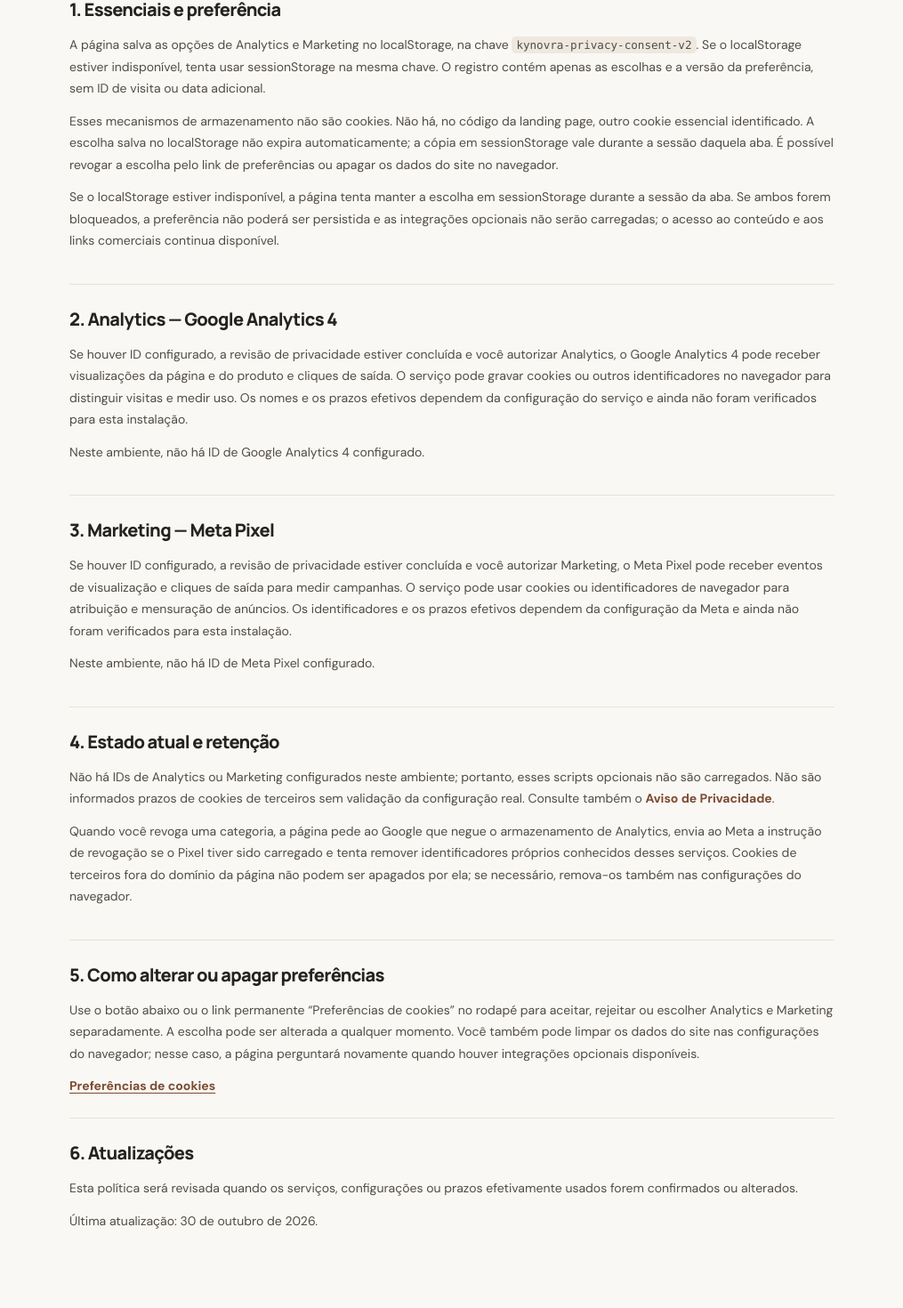
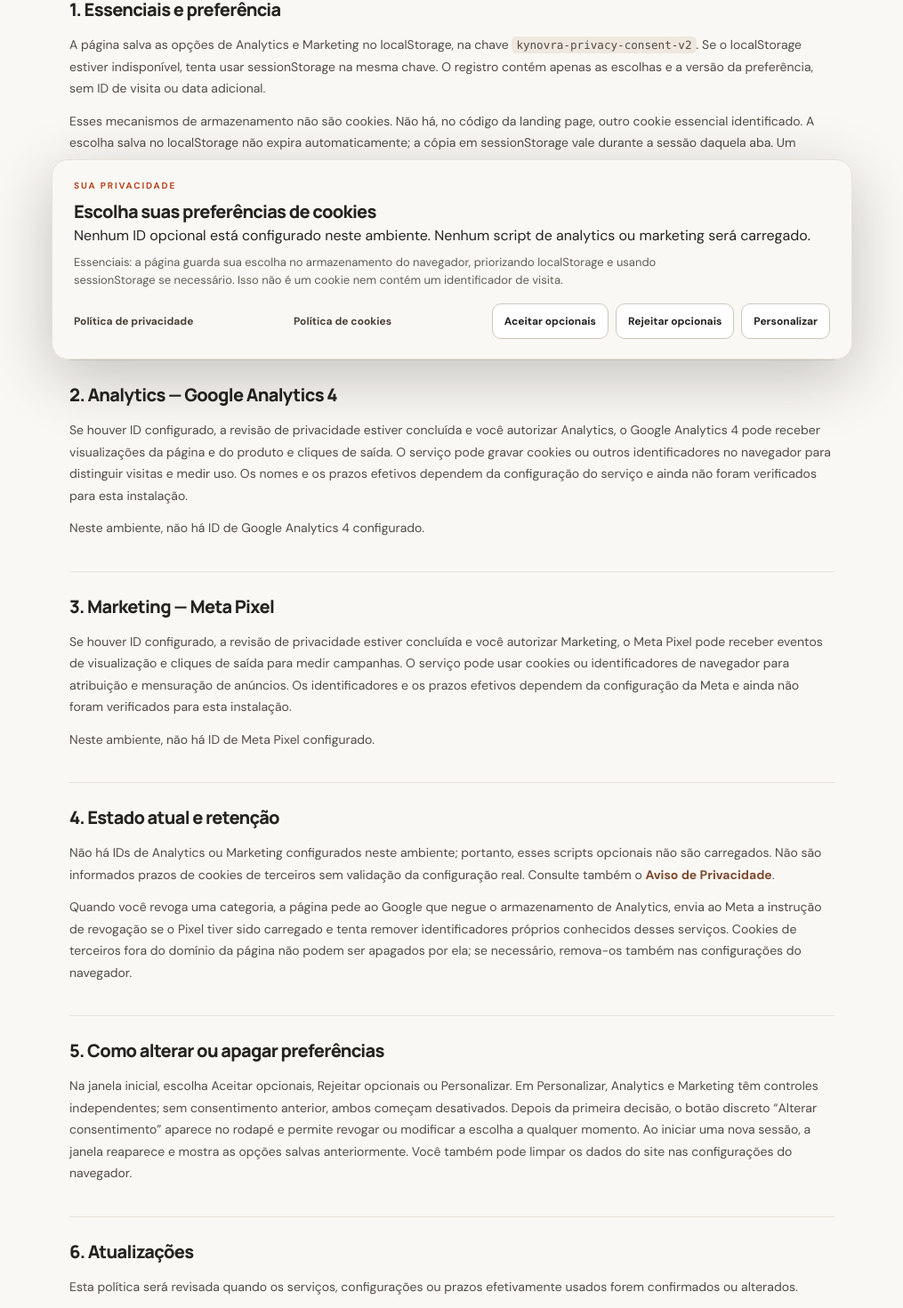
Before and after one commit to Zas-Victor/jogo-de-panelas-tramontina-turim-4-pecas, a Next.js app: page /cookies in a window 1280 px wide. Shown: the part 376-1846 px from the top of the page at 89% size, without its empty margins (132-1147 px from the left). Built offline with nearby package versions, Linux system fonts and the light colour scheme; no server answers.

Commit message:
feat: add session-aware cookie consent

```diff
--- a/src/app/cookies/page.tsx
+++ b/src/app/cookies/page.tsx
@@ -1,6 +1,5 @@
 import type { Metadata } from 'next';
 import Link from 'next/link';
-import { PrivacySettingsButton } from '@/components/analytics-consent';
 import { SiteFooter } from '@/components/site-footer';
 import {
   ga4MeasurementId,
@@ -12,7 +11,7 @@ import { siteOrigin } from '@/lib/site-origin';
 export const metadata: Metadata = {
   title: 'Política de Cookies | Kynovra Deals',
   description:
-    'Veja como as preferências, o Google Analytics 4 e o Meta Pixel podem usar cookies ou identificadores na Kynovra Deals.',
+    'Entenda quando aparece a janela de consentimento e como as escolhas de cookies controlam Analytics e Marketing na Kynovra Deals.',
   alternates: siteOrigin
     ? { canonical: new URL('/cookies', siteOrigin) }
     : undefined,
@@ -56,9 +55,10 @@ export default function CookiesPage() {
             Esses mecanismos de armazenamento não são cookies. Não há, no código
             da landing page, outro cookie essencial identificado. A escolha
             salva no localStorage não expira automaticamente; a cópia em
-            sessionStorage vale durante a sessão daquela aba. É possível revogar
-            a escolha pelo link de preferências ou apagar os dados do site no
-            navegador.
+            sessionStorage vale durante a sessão daquela aba. Um marcador
+            separado em sessionStorage registra que você já decidiu durante a
+            sessão atual, para a janela não reaparecer em cada navegação
+            interna.
           </p>
           <p>
             Se o localStorage estiver indisponível, a página tenta manter a
@@ -66,6 +66,12 @@ export default function CookiesPage() {
             bloqueados, a preferência não poderá ser persistida e as integrações
             opcionais não serão carregadas; o acesso ao conteúdo e aos links
             comerciais continua disponível.
+          </p>
+          <p>
+            A janela aparece automaticamente no início de uma nova sessão. Se
+            houver uma escolha anterior salva, ela é apresentada novamente para
+            confirmação ou alteração. Na primeira visita, nenhuma categoria
+            opcional vem autorizada.
           </p>
         </section>
 
@@ -124,14 +130,15 @@ export default function CookiesPage() {
         <section aria-labelledby="cookies-manage">
           <h2 id="cookies-manage">5. Como alterar ou apagar preferências</h2>
           <p>
-            Use o botão abaixo ou o link permanente “Preferências de cookies” no
-            rodapé para aceitar, rejeitar ou escolher Analytics e Marketing
-            separadamente. A escolha pode ser alterada a qualquer momento. Você
-            também pode limpar os dados do site nas configurações do navegador;
-            nesse caso, a página perguntará novamente quando houver integrações
-            opcionais disponíveis.
+            Na janela inicial, escolha Aceitar opcionais, Rejeitar opcionais ou
+            Personalizar. Em Personalizar, Analytics e Marketing têm controles
+            independentes; sem consentimento anterior, ambos começam
+            desativados. Depois da primeira decisão, o botão discreto “Alterar
+            consentimento” aparece no rodapé e permite revogar ou modificar a
+            escolha a qualquer momento. Ao iniciar uma nova sessão, a janela
+            reaparece e mostra as opções salvas anteriormente. Você também pode
+            limpar os dados do site nas configurações do navegador.
           </p>
-          <PrivacySettingsButton />
         </section>
 
         <section aria-labelledby="cookies-updates">
--- a/src/app/globals.css
+++ b/src/app/globals.css
@@ -1327,13 +1327,13 @@ img {
 .privacy-settings-button {
   border: 0;
   background: transparent;
-  padding: 0;
+  min-height: 44px;
+  padding: 4px 0;
   color: #d9d0c7;
   cursor: pointer;
   font: inherit;
   font-size: 11px;
-  text-decoration: underline;
-  text-underline-offset: 3px;
+  text-decoration: none;
 }
 
 .privacy-settings-button:hover {
@@ -1376,6 +1376,14 @@ img {
   color: #625c55;
   font-size: 13px;
   line-height: 1.55;
+}
+
+.privacy-consent-copy .privacy-consent-previous-choice {
+  max-width: 720px;
+  margin: -7px 0 15px;
+  color: #4e4942;
+  font-size: 12px;
+  line-height: 1.5;
 }
 
 .privacy-consent-copy .privacy-essential-note {
--- a/src/app/privacidade/page.tsx
+++ b/src/app/privacidade/page.tsx
@@ -1,6 +1,5 @@
 import type { Metadata } from 'next';
 import Link from 'next/link';
-import { PrivacySettingsButton } from '@/components/analytics-consent';
 import { SiteFooter } from '@/components/site-footer';
 import {
   ga4MeasurementId,
@@ -176,8 +175,10 @@ export default function PrivacyPage() {
             nomes e prazos efetivos dependem das configurações dos serviços e
             ainda não foram verificados nesta instalação. Não declaramos
             períodos não confirmados. Consulte a{' '}
-            <Link href="/cookies">Política de Cookies</Link> e altere as
-            escolhas pelo link permanente no rodapé.
+            <Link href="/cookies">Política de Cookies</Link>. Depois da primeira
+            decisão, o botão “Alterar consentimento” no rodapé permite revisar
+            ou revogar as escolhas; a janela também reaparece em uma nova
+            sessão.
           </p>
         </section>
 
@@ -259,8 +260,8 @@ export default function PrivacyPage() {
             Mantemos dados pelo menor prazo necessário a cada finalidade, mas os
             períodos específicos ainda precisam ser verificados por tipo de dado
             e fornecedor. O registro da preferência no navegador não tem
-            expiração automática; você pode removê-lo ao revogar a escolha ou
-            limpar os dados do site no navegador.
+            expiração automática; ao alterar ou revogar a escolha, o registro é
+            atualizado. Você também pode apagar os dados do site no navegador.
           </p>
           {privacyRetentionSummary ? <p>{privacyRetentionSummary}</p> : null}
           {privacyTechnicalLogsSummary ? (
@@ -292,7 +293,6 @@ export default function PrivacyPage() {
               Orientação da ANPD sobre direitos dos titulares
             </ExternalLink>
           </p>
-          <PrivacySettingsButton />
         </section>
 
         <section aria-labelledby="privacy-security">
--- a/src/components/analytics-consent.tsx
+++ b/src/components/analytics-consent.tsx
@@ -1,5 +1,6 @@
 'use client';
 
+import Link from 'next/link';
 import { usePathname } from 'next/navigation';
 import { useCallback, useEffect, useRef, useState } from 'react';
 import {
@@ -10,11 +11,14 @@ import {
 } from '@/lib/site-config';
 
 const consentStorageKey = 'kynovra-privacy-consent-v2';
+const consentSessionChoiceKey = 'kynovra-cookie-session-choice-v1';
 const openConsentEvent = 'kynovra:open-consent-settings';
+const consentDecisionChangedEvent = 'kynovra:consent-decision-changed';
 const hasAnalytics = Boolean(ga4MeasurementId && privacyDisclosureReady);
 const hasMarketing = Boolean(metaPixelId && privacyDisclosureReady);
 const hasConfiguredTracker = Boolean(ga4MeasurementId || metaPixelId);
 const hasOptionalTrackers = hasAnalytics || hasMarketing;
+let consentDecisionExists = false;
 
 type ConsentChoice = {
   analytics: boolean;
@@ -26,6 +30,29 @@ type StoredConsent = ConsentChoice & {
 };
 
 type CampaignParameters = Record<string, string>;
+
+function publishConsentDecision(exists: boolean) {
+  consentDecisionExists = exists;
+  window.dispatchEvent(
+    new CustomEvent(consentDecisionChangedEvent, { detail: exists }),
+  );
+}
+
+function hasDecisionInCurrentSession(): boolean {
+  try {
+    return window.sessionStorage.getItem(consentSessionChoiceKey) === '1';
+  } catch {
+    return false;
+  }
+}
+
+function markDecisionInCurrentSession() {
+  try {
+    window.sessionStorage.setItem(consentSessionChoiceKey, '1');
+  } catch {
+    // The visible component state still prevents a repeat until navigation reloads.
+  }
+}
 
 type MetaPixelFunction = ((...args: unknown[]) => void) & {
   callMethod?: (...args: unknown[]) => void;
@@ -227,8 +254,8 @@ function parseStoredConsent(value: string | null): ConsentChoice | null {
     }
 
     return {
-      analytics: parsed.analytics && hasAnalytics,
-      marketing: parsed.marketing && hasMarketing,
+      analytics: parsed.analytics,
+      marketing: parsed.marketing,
     };
   } catch {
     return null;
@@ -246,6 +273,7 @@ export function AnalyticsConsent() {
   const pathname = usePathname();
   const [consent, setConsent] = useState<ConsentChoice | null>(null);
   const [hydrated, setHydrated] = useState(false);
+  const [initialPromptOpen, setInitialPromptOpen] = useState(false);
   const [preferencesOpen, setPreferencesOpen] = useState(false);
   const [analyticsDraft, setAnalyticsDraft] = useState(false);
   const [marketingDraft, setMarketingDraft] = useState(false);
@@ -268,7 +296,10 @@ export function AnalyticsConsent() {
   );
 
   useEffect(() => {
-    setConsent(readStoredConsent());
+    const storedConsent = readStoredConsent();
+    setConsent(storedConsent);
+    publishConsentDecision(storedConsent !== null);
+    setInitialPromptOpen(!hasDecisionInCurrentSession());
     setHydrated(true);
   }, []);
 
@@ -479,6 +510,9 @@ export function AnalyticsConsent() {
     setConsent(
       persisted ? requestedChoice : { analytics: false, marketing: false },
     );
+    publishConsentDecision(true);
+    markDecisionInCurrentSession();
+    setInitialPromptOpen(false);
     setPreferencesOpen(false);
   }
 
@@ -492,9 +526,7 @@ export function AnalyticsConsent() {
     }
   }
 
-  const showInitialBanner = Boolean(
-    hydrated && !consent && hasOptionalTrackers,
-  );
+  const showInitialBanner = Boolean(hydrated && initialPromptOpen);
 
   if (!hydrated || (!showInitialBanner && !preferencesOpen)) {
     return null;
@@ -512,7 +544,9 @@ export function AnalyticsConsent() {
         <h2 id="consent-title" ref={panelTitleRef} tabIndex={-1}>
           {preferencesOpen
             ? 'Preferências de cookies'
-            : 'Escolha como medir esta visita'}
+            : consent
+              ? 'Revise suas preferências de cookies'
+              : 'Escolha suas preferências de cookies'}
         </h2>
         <p>
           {hasConfiguredTracker && !privacyDisclosureReady
@@ -521,6 +555,14 @@ export function AnalyticsConsent() {
               ? 'Analytics e marketing são opcionais. Você pode aceitar, rejeitar ou escolher cada categoria; a página e os links comerciais continuam disponíveis.'
               : 'Nenhum ID opcional está configurado neste ambiente. Nenhum script de analytics ou marketing será carregado.'}
         </p>
+        {!preferencesOpen && consent ? (
+          <p className="privacy-consent-previous-choice">
+            Sua escolha anterior: Analytics{' '}
+            {consent.analytics ? 'autorizado' : 'não autorizado'}; Marketing{' '}
+            {consent.marketing ? 'autorizado' : 'não autorizado'}. Em
+            Personalizar, você pode confirmar ou alterar essas opções.
+          </p>
+        ) : null}
         <p className="privacy-essential-note">
           Essenciais: a página guarda sua escolha no armazenamento do navegador,
           priorizando localStorage e usando sessionStorage se necessário. Isso
@@ -577,8 +619,8 @@ export function AnalyticsConsent() {
       ) : null}
 
       <div className="privacy-consent-actions">
-        <a href="/privacidade">Política de privacidade</a>
-        <a href="/cookies">Política de cookies</a>
+        <Link href="/privacidade">Política de privacidade</Link>
+        <Link href="/cookies">Política de cookies</Link>
         {preferencesOpen ? (
           <>
             <button
@@ -606,15 +648,6 @@ export function AnalyticsConsent() {
             <button
               className="consent-button"
               onClick={() =>
-                saveConsent({ analytics: false, marketing: false })
-              }
-              type="button"
-            >
-              Rejeitar opcionais
-            </button>
-            <button
-              className="consent-button"
-              onClick={() =>
                 saveConsent({
                   analytics: hasAnalytics,
                   marketing: hasMarketing,
@@ -623,6 +656,15 @@ export function AnalyticsConsent() {
               type="button"
             >
               Aceitar opcionais
+            </button>
+            <button
+              className="consent-button"
+              onClick={() =>
+                saveConsent({ analytics: false, marketing: false })
+              }
+              type="button"
+            >
+              Rejeitar opcionais
             </button>
             <button
               className="consent-button"
@@ -639,9 +681,37 @@ export function AnalyticsConsent() {
   );
 }
 
-export function PrivacySettingsButton() {
+export function ConsentChangeButton() {
+  const [visible, setVisible] = useState(false);
+
+  useEffect(() => {
+    const handleConsentDecisionChange = (event?: Event) => {
+      if (event instanceof CustomEvent && typeof event.detail === 'boolean') {
+        setVisible(event.detail);
+      } else {
+        setVisible(consentDecisionExists);
+      }
+    };
+
+    handleConsentDecisionChange();
+    window.addEventListener(
+      consentDecisionChangedEvent,
+      handleConsentDecisionChange,
+    );
+    return () =>
+      window.removeEventListener(
+        consentDecisionChangedEvent,
+        handleConsentDecisionChange,
+      );
+  }, []);
+
+  if (!visible) {
+    return null;
+  }
+
   return (
     <button
+      data-consent-settings-trigger
       className="privacy-settings-button"
       onClick={(event) =>
         window.dispatchEvent(
@@ -650,7 +720,7 @@ export function PrivacySettingsButton() {
       }
       type="button"
     >
-      Preferências de cookies
+      Alterar consentimento
     </button>
   );
 }
--- a/src/components/site-footer.tsx
+++ b/src/components/site-footer.tsx
@@ -1,6 +1,6 @@
 import Image from 'next/image';
 import Link from 'next/link';
-import { PrivacySettingsButton } from '@/components/analytics-consent';
+import { ConsentChangeButton } from '@/components/analytics-consent';
 import { brandLogo } from '@/lib/product-data';
 
 const footerLinks = [
@@ -53,7 +53,7 @@ export function SiteFooter() {
           anúncio de destino.
         </p>
 
-        <PrivacySettingsButton />
+        <ConsentChangeButton />
 
         <div className="footer-bottom">
           <span>© Kynovra Deals · Kynovra Solutions</span>
```
Also changed, not shown: 1 other file (tests, documents, lock files or other folders).
